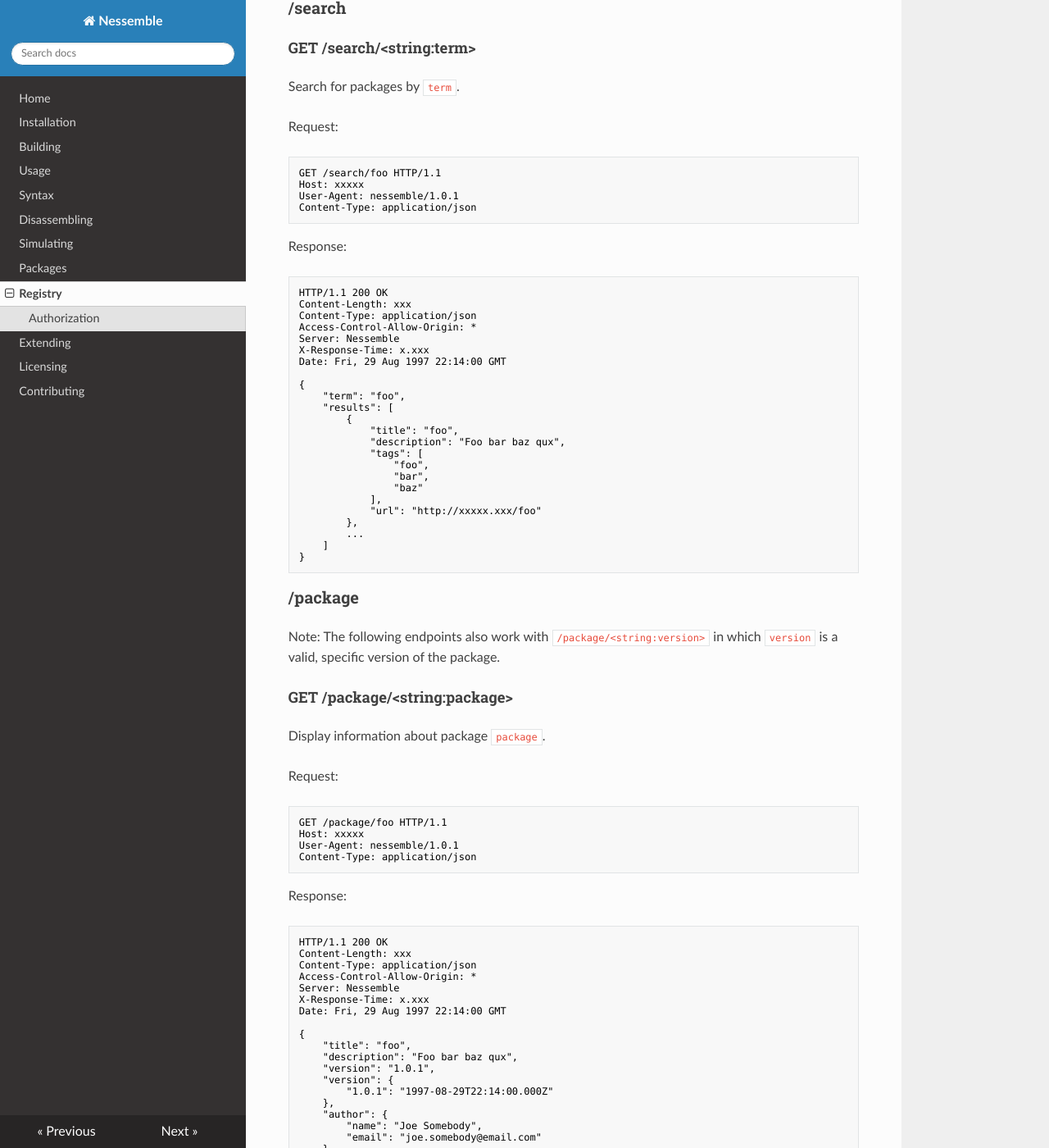
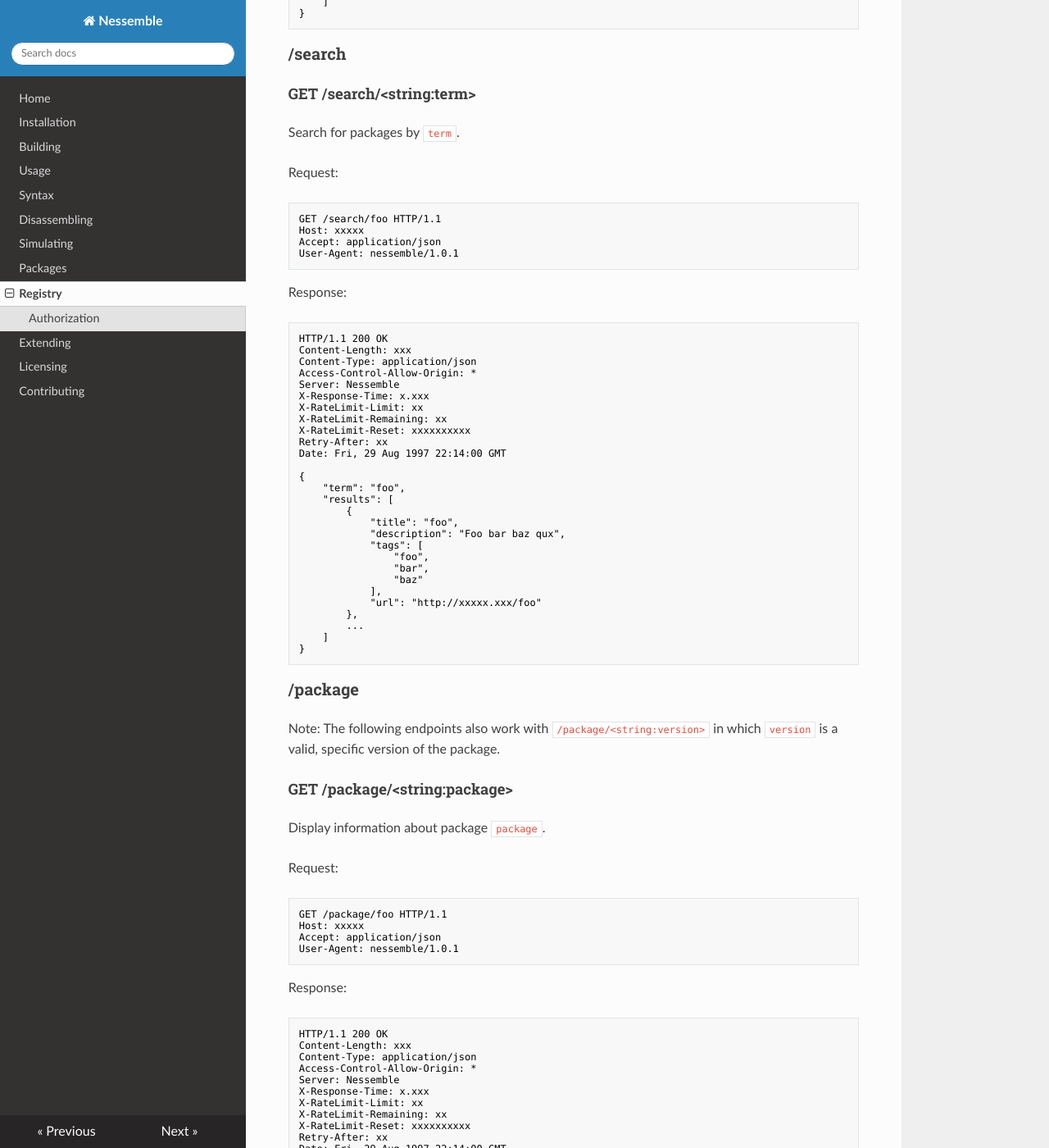
Before and after one commit to kevinselwyn/nessemble, an MkDocs documentation site: the page built from docs/pages/registry.md, in a window 1280 px wide and 1400 px high, scrolled down 1640 px. Shown: the whole window at 82% size. Built offline with MkDocs 1.6.1, drawn with Linux system fonts in a browser that asks for light colours; nearby versions of some CDN libraries; old or Windows-style settings are respelled for this version of MkDocs; some of the changed text lies outside the part shown.

Commit message:
Accept headers

````diff
--- a/docs/pages/registry.md
+++ b/docs/pages/registry.md
@@ -40,8 +40,8 @@ Request:
 ```text
 GET / HTTP/1.1
 Host: xxxxx
+Accept: application/json
 User-Agent: nessemble/1.0.1
-Content-Type: application/json
 ```
 
 Response:
@@ -53,6 +53,10 @@ Content-Type: application/json
 Access-Control-Allow-Origin: *
 Server: Nessemble
 X-Response-Time: x.xxx
+X-RateLimit-Limit: xx
+X-RateLimit-Remaining: xx
+X-RateLimit-Reset: xxxxxxxxxx
+Retry-After: xx
 Date: Fri, 29 Aug 1997 22:14:00 GMT
 
 {
@@ -83,8 +87,8 @@ Request:
 ```text
 GET /search/foo HTTP/1.1
 Host: xxxxx
+Accept: application/json
 User-Agent: nessemble/1.0.1
-Content-Type: application/json
 ```
 
 Response:
@@ -96,6 +100,10 @@ Content-Type: application/json
 Access-Control-Allow-Origin: *
 Server: Nessemble
 X-Response-Time: x.xxx
+X-RateLimit-Limit: xx
+X-RateLimit-Remaining: xx
+X-RateLimit-Reset: xxxxxxxxxx
+Retry-After: xx
 Date: Fri, 29 Aug 1997 22:14:00 GMT
 
 {
@@ -130,8 +138,8 @@ Request:
 ```text
 GET /package/foo HTTP/1.1
 Host: xxxxx
+Accept: application/json
 User-Agent: nessemble/1.0.1
-Content-Type: application/json
 ```
 
 Response:
@@ -143,6 +151,10 @@ Content-Type: application/json
 Access-Control-Allow-Origin: *
 Server: Nessemble
 X-Response-Time: x.xxx
+X-RateLimit-Limit: xx
+X-RateLimit-Remaining: xx
+X-RateLimit-Reset: xxxxxxxxxx
+Retry-After: xx
 Date: Fri, 29 Aug 1997 22:14:00 GMT
 
 {
@@ -177,8 +189,8 @@ Request:
 ```text
 GET /package/foo/README HTTP/1.1
 Host: xxxxx
+Accept: text/plain
 User-Agent: nessemble/1.0.1
-Content-Type: text/plain
 ```
 
 Response:
@@ -190,6 +202,10 @@ Content-Type: text/plain
 Access-Control-Allow-Origin: *
 Server: Nessemble
 X-Response-Time: x.xxx
+X-RateLimit-Limit: xx
+X-RateLimit-Remaining: xx
+X-RateLimit-Reset: xxxxxxxxxx
+Retry-After: xx
 Date: Fri, 29 Aug 1997 22:14:00 GMT
 
 # foo
@@ -208,8 +224,8 @@ Request:
 ```text
 GET /package/foo/data HTTP/1.1
 Host: xxxxx
+Accept: application/tar+gzip
 User-Agent: nessemble/1.0.1
-Content-Type: application/tar+gzip
 ```
 
 Response:
@@ -223,6 +239,10 @@ Server: Nessemble
 X-Response-Time: x.xxx
 Content-Disposition: attachment; filename="foo-1.0.1.tar.gz"
 X-Integrity: 0123456789abcdef0123456789abcdef12345678
+X-RateLimit-Limit: xx
+X-RateLimit-Remaining: xx
+X-RateLimit-Reset: xxxxxxxxxx
+Retry-After: xx
 Date: Fri, 29 Aug 1997 22:14:00 GMT
 
 <raw data>...
@@ -253,10 +273,14 @@ Response:
 ```text
 HTTP/1.1 200 OK
 Content-Length: xxx
-Content-Type: application/tar+gzip
+Content-Type: application/json
 Access-Control-Allow-Origin: *
 Server: Nessemble
 X-Response-Time: x.xxx
+X-RateLimit-Limit: xx
+X-RateLimit-Remaining: xx
+X-RateLimit-Reset: xxxxxxxxxx
+Retry-After: xx
 Date: Fri, 29 Aug 1997 22:14:00 GMT
 
 {
@@ -293,8 +317,8 @@ Request:
 ```text
 POST /user/create HTTP/1.1
 Host: xxxxx
+Accept: application/json
 User-Agent: nessemble/1.0.1
-Content-Type: application/json
 Content-Length: xxx
 
 {
@@ -313,6 +337,10 @@ Content-Type: application/json
 Access-Control-Allow-Origin: *
 Server: Nessemble
 X-Response-Time: x.xxx
+X-RateLimit-Limit: xx
+X-RateLimit-Remaining: xx
+X-RateLimit-Reset: xxxxxxxxxx
+Retry-After: xx
 Date: Fri, 29 Aug 1997 22:14:00 GMT
 
 {}
@@ -327,6 +355,10 @@ Content-Type: application/json
 Access-Control-Allow-Origin: *
 Server: Nessemble
 X-Response-Time: x.xxx
+X-RateLimit-Limit: xx
+X-RateLimit-Remaining: xx
+X-RateLimit-Reset: xxxxxxxxxx
+Retry-After: xx
 Date: Fri, 29 Aug 1997 22:14:00 GMT
 
 {
@@ -344,8 +376,8 @@ Request:
 ```text
 POST /user/login HTTP/1.1
 Host: xxxxx
+Accept: application/json
 User-Agent: nessemble/1.0.1
-Content-Type: application/json
 Authorization: Basic <base64 email:password>
 Content-Length: xxx
 
@@ -360,6 +392,10 @@ Content-Type: application/json
 Access-Control-Allow-Origin: *
 Server: Nessemble
 X-Response-Time: x.xxx
+X-RateLimit-Limit: xx
+X-RateLimit-Remaining: xx
+X-RateLimit-Reset: xxxxxxxxxx
+Retry-After: xx
 Date: Fri, 29 Aug 1997 22:14:00 GMT
 
 {
@@ -379,8 +415,8 @@ Request:
 ```text
 POST /user/logout HTTP/1.1
 Host: xxxxx
+Accept: application/json
 User-Agent: nessemble/1.0.1
-Content-Type: application/json
 Authorization: HMAC-SHA1 <base64 email:hmac-sha1>
 Content-Length: xxx
 
@@ -396,6 +432,10 @@ Content-Type: application/json
 Access-Control-Allow-Origin: *
 Server: Nessemble
 X-Response-Time: x.xxx
+X-RateLimit-Limit: xx
+X-RateLimit-Remaining: xx
+X-RateLimit-Reset: xxxxxxxxxx
+Retry-After: xx
 Date: Fri, 29 Aug 1997 22:14:00 GMT
 
 {}
@@ -410,8 +450,8 @@ Request:
 ```text
 POST /user/forgotpassword HTTP/1.1
 Host: xxxxx
+Accept: application/json
 User-Agent: nessemble/1.0.1
-Content-Type: application/json
 Content-Length: xxx
 
 {
@@ -427,6 +467,10 @@ Content-Length: xxx
 Access-Control-Allow-Origin: *
 Server: Nessemble
 X-Response-Time: x.xxx
+X-RateLimit-Limit: xx
+X-RateLimit-Remaining: xx
+X-RateLimit-Reset: xxxxxxxxxx
+Retry-After: xx
 Date: Fri, 29 Aug 1997 22:14:00 GMT
 
 {}
@@ -446,8 +490,8 @@ Request:
 ```text
 POST /user/forgotpassword HTTP/1.1
 Host: xxxxx
+Accept: application/json
 User-Agent: nessemble/1.0.1
-Content-Type: application/json
 Authorization: HMAC-SHA1 <base64 email:hmac-sha1>
 Content-Length: xxx
 
@@ -465,6 +509,10 @@ Content-Length: xxx
 Access-Control-Allow-Origin: *
 Server: Nessemble
 X-Response-Time: x.xxx
+X-RateLimit-Limit: xx
+X-RateLimit-Remaining: xx
+X-RateLimit-Reset: xxxxxxxxxx
+Retry-After: xx
 Date: Fri, 29 Aug 1997 22:14:00 GMT
 
 {}
@@ -481,8 +529,8 @@ Request:
 ```text
 GET /reference HTTP/1.1
 Host: xxxxx
+Accept: text/plain
 User-Agent: nessemble/1.0.1
-Content-Type: text/plain
 ```
 
 Response:
@@ -494,6 +542,10 @@ Content-Type: text/plain
 Access-Control-Allow-Origin: *
 Server: Nessemble
 X-Response-Time: x.xxx
+X-RateLimit-Limit: xx
+X-RateLimit-Remaining: xx
+X-RateLimit-Reset: xxxxxxxxxx
+Retry-After: xx
 Date: Fri, 29 Aug 1997 22:14:00 GMT
 
   foo
@@ -510,8 +562,8 @@ Request:
 ```text
 GET /reference/foo/bar HTTP/1.1
 Host: xxxxx
+Accept: text/plain
 User-Agent: nessemble/1.0.1
-Content-Type: text/plain
 ```
 
 Response:
@@ -523,6 +575,10 @@ Content-Type: text/plain
 Access-Control-Allow-Origin: *
 Server: Nessemble
 X-Response-Time: x.xxx
+X-RateLimit-Limit: xx
+X-RateLimit-Remaining: xx
+X-RateLimit-Reset: xxxxxxxxxx
+Retry-After: xx
 Date: Fri, 29 Aug 1997 22:14:00 GMT
 
   baz
@@ -538,6 +594,10 @@ Content-Type: text/plain
 Access-Control-Allow-Origin: *
 Server: Nessemble
 X-Response-Time: x.xxx
+X-RateLimit-Limit: xx
+X-RateLimit-Remaining: xx
+X-RateLimit-Reset: xxxxxxxxxx
+Retry-After: xx
 Date: Fri, 29 Aug 1997 22:14:00 GMT
 
 {
````
Also changed, not shown: other parts of docs/pages/registry.md (+1 -1 lines), 5 other files.
